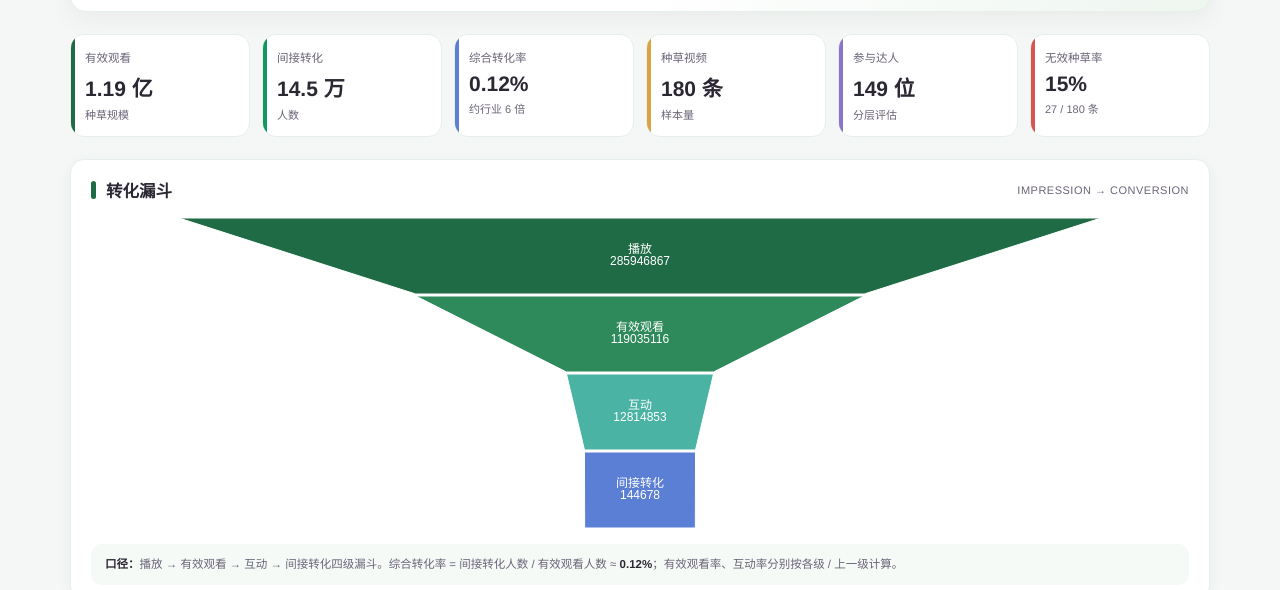
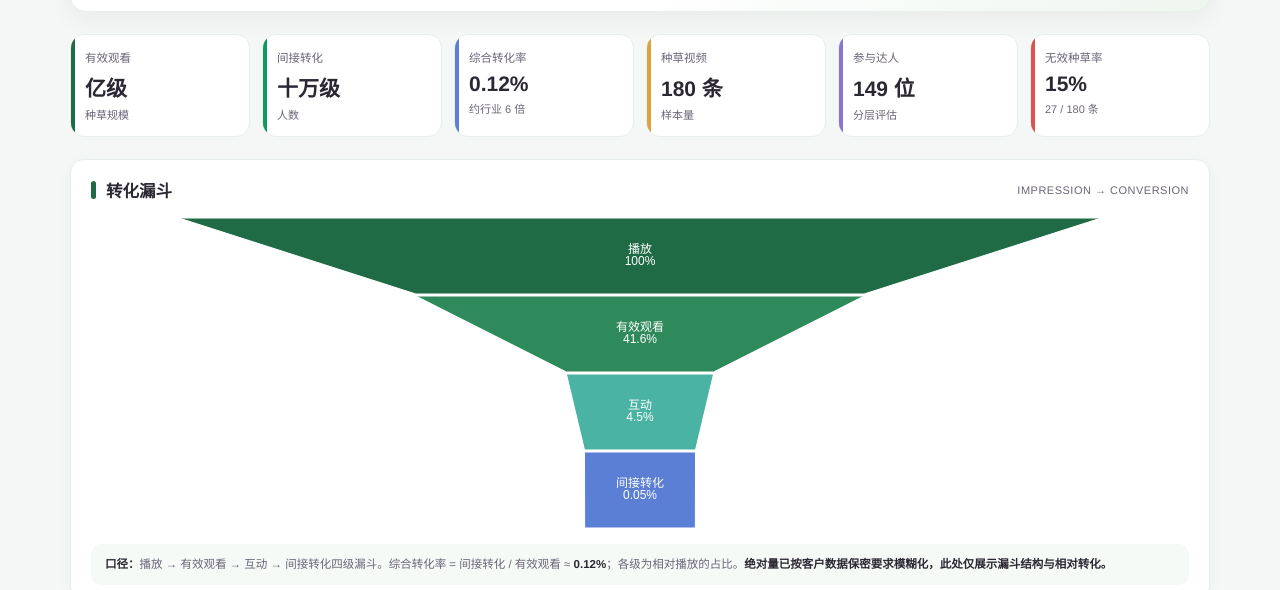
Before and after one commit to OI-CTFsky/revenue-dashboard, a plain HTML site: page camel-dashboard.html in a window 1280 px wide. Shown: the part 223-813 px from the top of the page. Drawn offline with nearby package versions, Linux system fonts and the light colour scheme.

Commit message:
数据模糊化：漏斗改相对比例、KPI 绝对量改量级

```diff
--- a/camel-dashboard.html
+++ b/camel-dashboard.html
@@ -83,7 +83,7 @@
   <section>
     <div class="sec-head"><span class="bar"></span><h2>转化漏斗</h2><span class="en">IMPRESSION → CONVERSION</span></div>
     <div id="cFunnel" class="chart"></div>
-    <div class="note"><b>口径：</b>播放 → 有效观看 → 互动 → 间接转化四级漏斗。综合转化率 = 间接转化人数 / 有效观看人数 ≈ <b>0.12%</b>；有效观看率、互动率分别按各级 / 上一级计算。</div>
+    <div class="note"><b>口径：</b>播放 → 有效观看 → 互动 → 间接转化四级漏斗。综合转化率 = 间接转化 / 有效观看 ≈ <b>0.12%</b>；各级为相对播放的占比。<b>绝对量已按客户数据保密要求模糊化，此处仅展示漏斗结构与相对转化。</b></div>
   </section>
 
   <div class="row2">
@@ -127,8 +127,8 @@ const W=v=>(v/10000).toFixed(0)+'万';
 // KPI cards (no money)
 (function(){
   const cards=[
-    {l:'有效观看',v:'1.19 亿',s:'种草规模',c:'#1f6b45'},
-    {l:'间接转化',v:'14.5 万',s:'人数',c:'#0f9960'},
+    {l:'有效观看',v:'亿级',s:'种草规模',c:'#1f6b45'},
+    {l:'间接转化',v:'十万级',s:'人数',c:'#0f9960'},
     {l:'综合转化率',v:'0.12%',s:'约行业 6 倍',c:'#5b7fd4'},
     {l:'种草视频',v:'180 条',s:'样本量',c:'#d9a441'},
     {l:'参与达人',v:'149 位',s:'分层评估',c:'#8a74c9'},
@@ -139,10 +139,10 @@ const W=v=>(v/10000).toFixed(0)+'万';
 
 // Funnel
 mk('cFunnel',{
-  tooltip:{...tip,trigger:'item',formatter:p=>p.name+'：<b>'+W(p.value)+'</b>'},
+  tooltip:{...tip,trigger:'item',formatter:p=>p.name+'：<b>'+p.value+'%</b>（相对播放）'},
   color:['#1f6b45','#2f8a5b','#4bb3a4','#5b7fd4'],
-  series:[{type:'funnel',left:'8%',right:'8%',top:10,bottom:10,minSize:'12%',maxSize:'100%',sort:'descending',gap:2,label:{position:'inside',formatter:'{b}\n{c}',color:'#fff',fontSize:12},data:[
-    {name:'播放',value:285946867},{name:'有效观看',value:119035116},{name:'互动',value:12814853},{name:'间接转化',value:144678}
+  series:[{type:'funnel',left:'8%',right:'8%',top:10,bottom:10,minSize:'12%',maxSize:'100%',sort:'descending',gap:2,label:{position:'inside',formatter:'{b}\n{c}%',color:'#fff',fontSize:12},data:[
+    {name:'播放',value:100},{name:'有效观看',value:41.6},{name:'互动',value:4.5},{name:'间接转化',value:0.05}
   ]}]
 });
 
```
